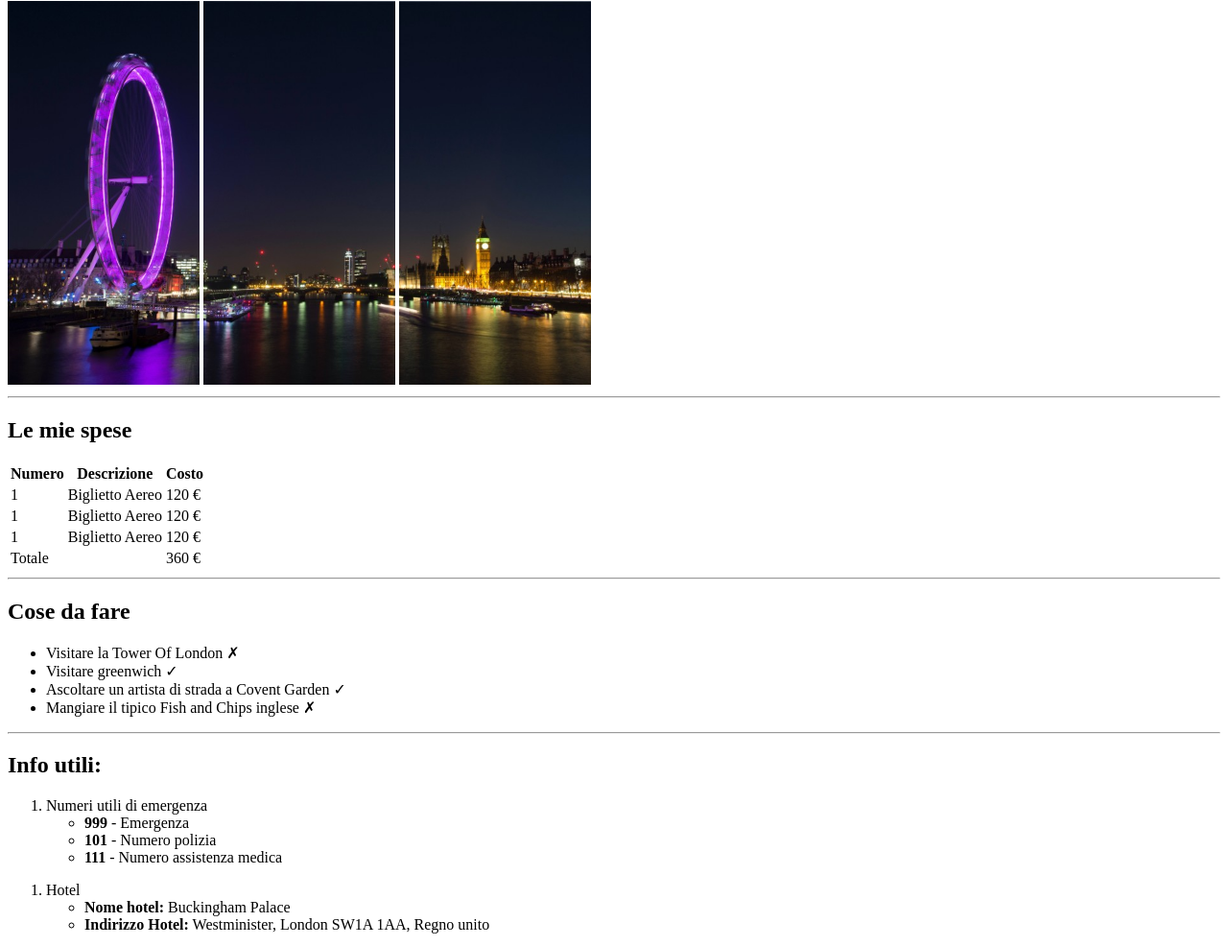
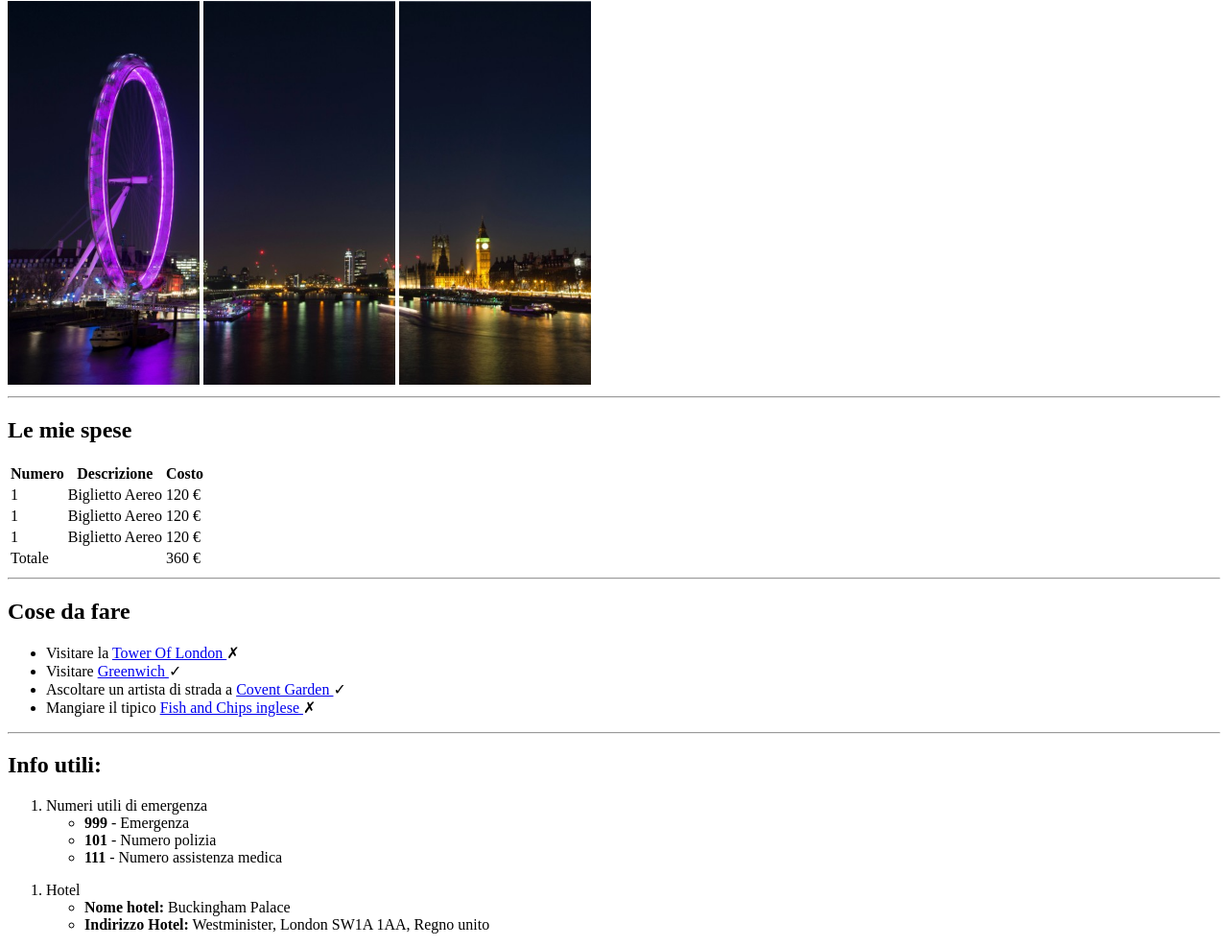
Before and after one commit to AlessandroCampo/html-london-trip, a plain HTML site: page index.html in a window 1280 px wide. Shown: the part 79-1065 px from the top of the page at 96% size. Drawn offline with Linux system fonts and the light colour scheme.

Commit message:
Added some links in the "to-do" section

```diff
--- a/index.html
+++ b/index.html
@@ -63,10 +63,29 @@
     <section class="to-do">
         <h2>Cose da fare</h2>
         <ul>
-            <li>Visitare la Tower Of London &#10007</li>
-            <li>Visitare greenwich &#10003</li>
-            <li>Ascoltare un artista di strada a Covent Garden &#10003</li>
-            <li>Mangiare il tipico Fish and Chips inglese &#10007</li>
+            <li>
+                Visitare la
+                <a href="https://www.hrp.org.uk/tower-of-london/visit/#gs.087yae" target="_blank">Tower Of London </a>
+                &#10007
+            </li>
+            <li>
+                Visitare
+                <!-- my VS rebelled and cuts the line in 2 -->
+                <a href="https://www.visitgreenwich.org.uk/ideas-and-inspiration/visitor-guide"
+                    target="_blank">Greenwich </a>
+                &#10003
+            </li>
+            <li>
+                Ascoltare un artista di strada a
+                <a href="https://www.coventgarden.london/visit/" target="_blank">Covent Garden </a>
+                &#10003
+            </li>
+            <li>
+                Mangiare il tipico
+                <a href="https://www.cntraveller.com/gallery/fish-and-chips-london" target="_blank">Fish and Chips
+                    inglese </a>
+                &#10007
+            </li>
         </ul>
     </section>
     <hr>
```
